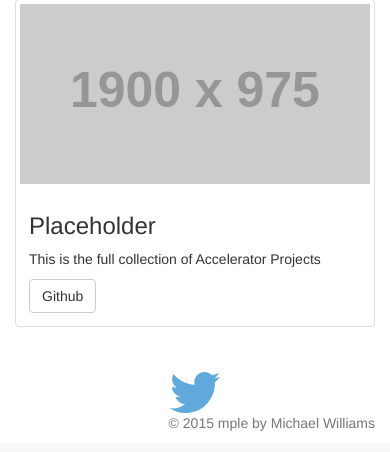
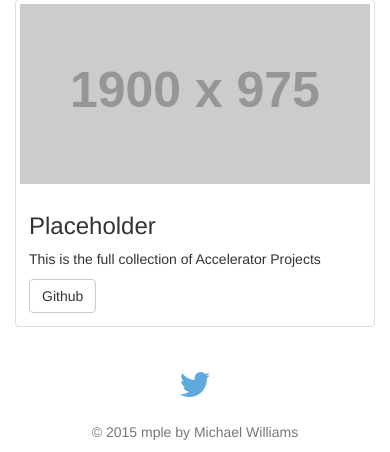
Before and after one commit to williamsmichael/heroku-accelerator-portfolio, a Django app: page / in a window 390 px wide. Shown: the part 2262-2714 px from the top of the page. Before the commit the page ends 2693 px from the top, so only its background shows below. Run offline with Django 3.2, Linux system fonts and the light colour scheme; grey boxes labelled with a size stand in for pictures from a placeholder-image service; some libraries are stand-ins or nearby versions.

Commit message:
adjusts footer

```diff
--- a/home/static/css/base.css
+++ b/home/static/css/base.css
@@ -16,6 +16,10 @@
 /* ------------------------------------------------------------media queries*/
 @media (max-width: 550px) {
 	img[alt="twitter icon to connect"] {
-		width: 50px;
+		width: 30px;
+    margin-bottom: 25px;
 	}
+  footer p {
+    text-align: center;
+  }
 }
--- a/home/templates/index.html
+++ b/home/templates/index.html
@@ -126,8 +126,7 @@
           <h3>Placeholder</h3>
           <p>This is the full collection of Accelerator Projects</p>
           <div role="group" aria-label="demo button">
-            <a href="https://github.com/williamsmichael/heroku-accelerator-portfolio" class="btn btn-default" role="button">Github</a>
-            <!-- <a href="" class="btn btn-primary btn-md" role="button">Demo</a> -->
+            <a href="https://github.com/PDXDevCampJuly/michael_devCamp" class="btn btn-default" role="button">Github</a>
           </div>
         </div>
       </div>
```
